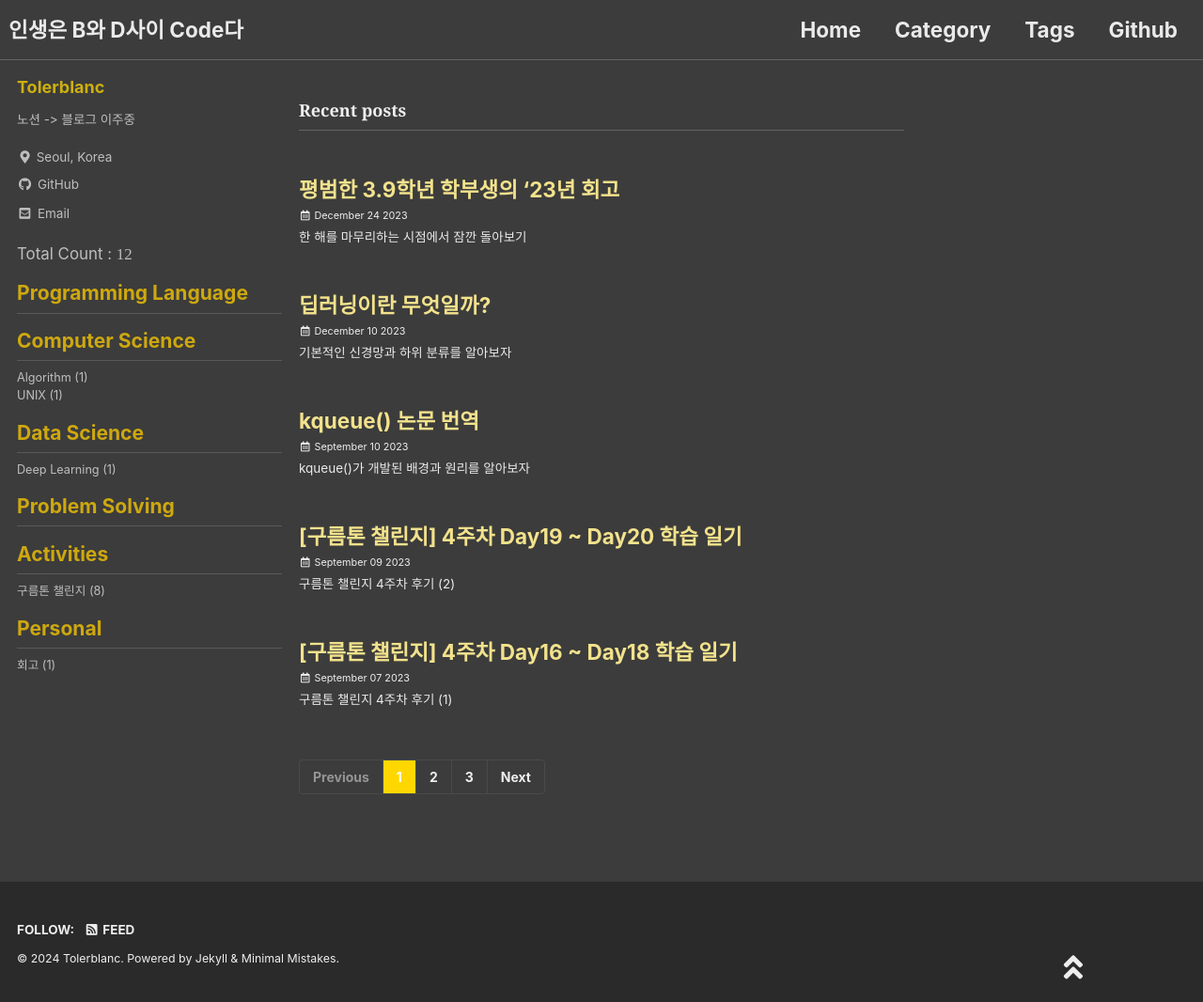
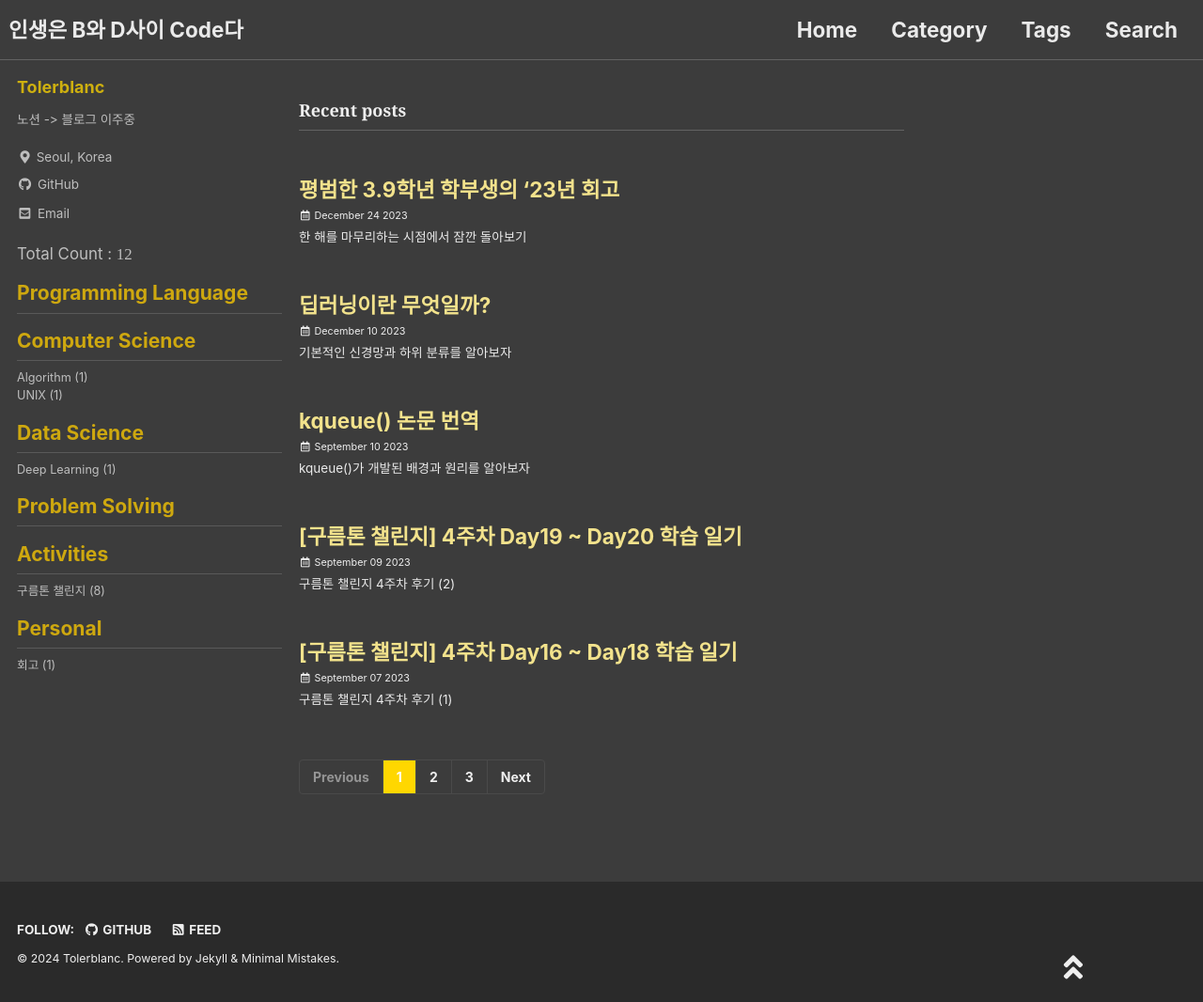
Before and after one commit to Tolerblanc/Tolerblanc.github.io, a Jekyll site: the page built from index.html, in a window 1280 px wide and 1066 px high. Shown: the whole window at 94% size. Built offline with Jekyll 4.4.1, drawn with Linux system fonts in a browser that asks for light colours; cached includes are drawn as plain includes; some web fonts are replaced; the list of posts is cut into pages by our own code.

Commit message:
add search page and favicon

```diff
--- a/_config.yml
+++ b/_config.yml
@@ -20,7 +20,9 @@ title                    : "인생은 B와 D사이 Code다"
 title_separator          : "-"
 subtitle                 : # site tagline that appears below site title in masthead
 name                     : "Tolerblanc"
-description              : "노션 -> 블로그 이주중"
+description              : |
+  오늘 걸어가는 이 길은 가고자 했던 길의 어디쯤일까
+
 url                      : "https://Tolerblanc.github.io"
 baseurl                  : # the subpath of your site, e.g. "/blog"
 repository               : "Tolerblanc/Tolerblanc.github.io"
@@ -61,9 +63,9 @@ atom_feed:
   hide                   : # true, false (default)
 search                   : # true, false (default)
 search_full_content      : # true, false (default)
-search_provider          : # lunr (default), algolia, google
+search_provider          : lunr # lunr (default), algolia, google
 lunr:
-  search_within_pages    : # true, false (default)
+  search_within_pages    : true
 algolia:
   application_id         : # YOUR_APPLICATION_ID
   index_name             : # YOUR_INDEX_NAME
@@ -140,7 +142,7 @@ footer:
       # url:
     - label: "GitHub"
       icon: "fab fa-fw fa-github"
-      # url:
+      url: "https://github.com/Tolerblanc"
     - label: "GitLab"
       icon: "fab fa-fw fa-gitlab"
       # url:
--- a/_data/navigation.yml
+++ b/_data/navigation.yml
@@ -1,10 +1,10 @@
 # main links
 main:
   - title: "Home"
-    url: https://Tolerblanc.github.io
+    url: /
   - title: "Category"
     url: /categories/
   - title: "Tags"
     url: /tags/
-  - title: "Github"
-    url: https://github.com/Tolerblanc
+  - title: "Search"
+    url: /search/
--- a/_includes/head/custom.html
+++ b/_includes/head/custom.html
@@ -1,5 +1,11 @@
 <!-- start custom head snippets -->
 
 <!-- insert favicons. use https://realfavicongenerator.net/ -->
-
+<link rel="apple-touch-icon" sizes="76x76" href="/apple-touch-icon.png">
+<link rel="icon" type="image/png" sizes="32x32" href="/favicon-32x32.png">
+<link rel="icon" type="image/png" sizes="16x16" href="/favicon-16x16.png">
+<link rel="manifest" href="/site.webmanifest">
+<link rel="mask-icon" href="/safari-pinned-tab.svg" color="#5bbad5">
+<meta name="msapplication-TileColor" content="#da532c">
+<meta name="theme-color" content="#ffffff">
 <!-- end custom head snippets -->
--- a/_includes/nav_list_main
+++ b/_includes/nav_list_main
@@ -8,7 +8,7 @@
   <ul class="nav__items" id="category_tag_menu">
       <!--전체 글 수-->
       <li>
-            Total Count : <span style="font-family:'Coming Soon';">{{sum}}</style>
+            Total Count : <span style="font-family:'D2Coding';">{{sum}}</style>
       </li>
       <li>
         <!--span 태그로 카테고리들을 크게 분류#-->
```
Also changed, not shown: _pages/search.md (added, +6 -0 lines).
